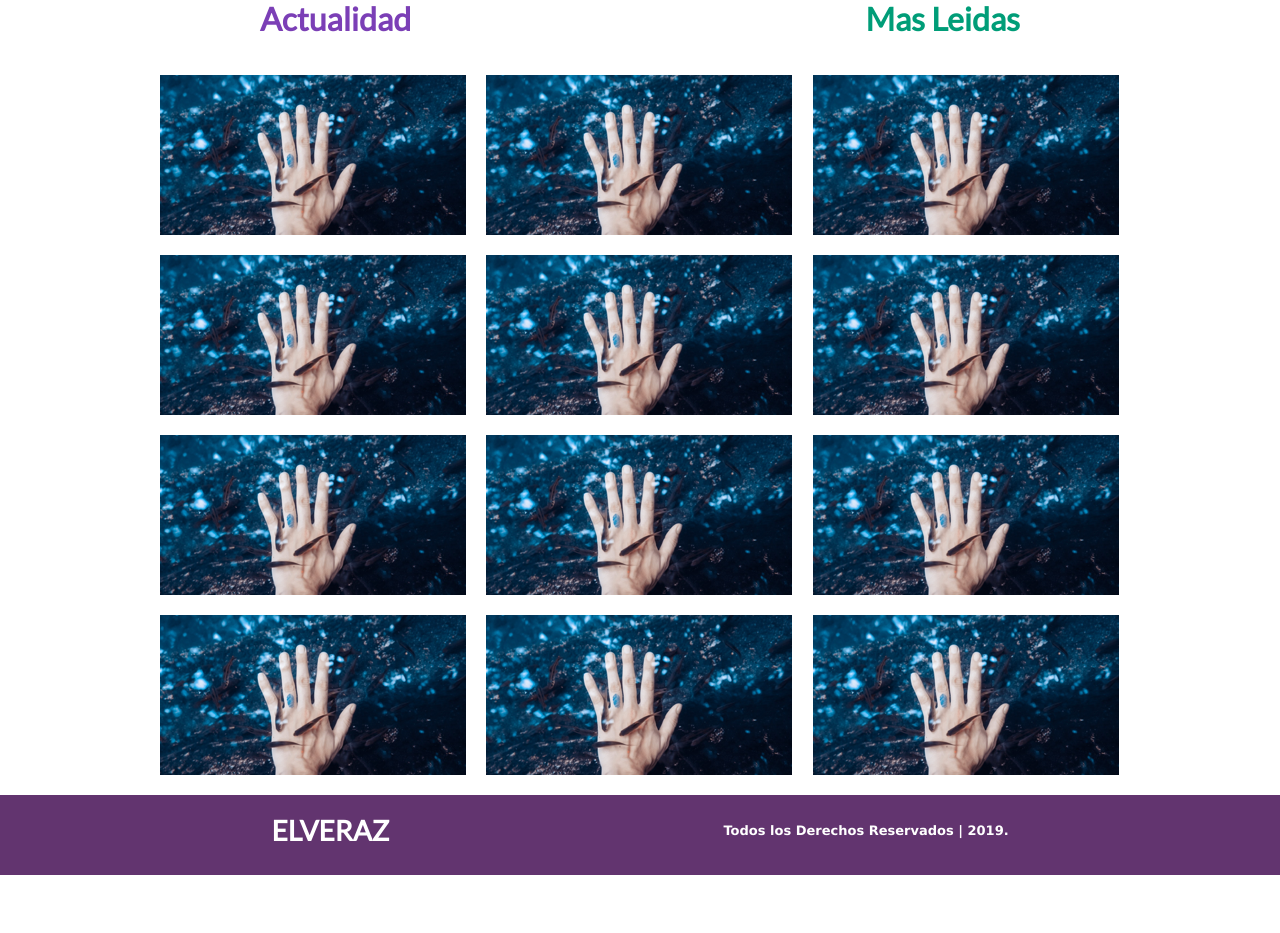
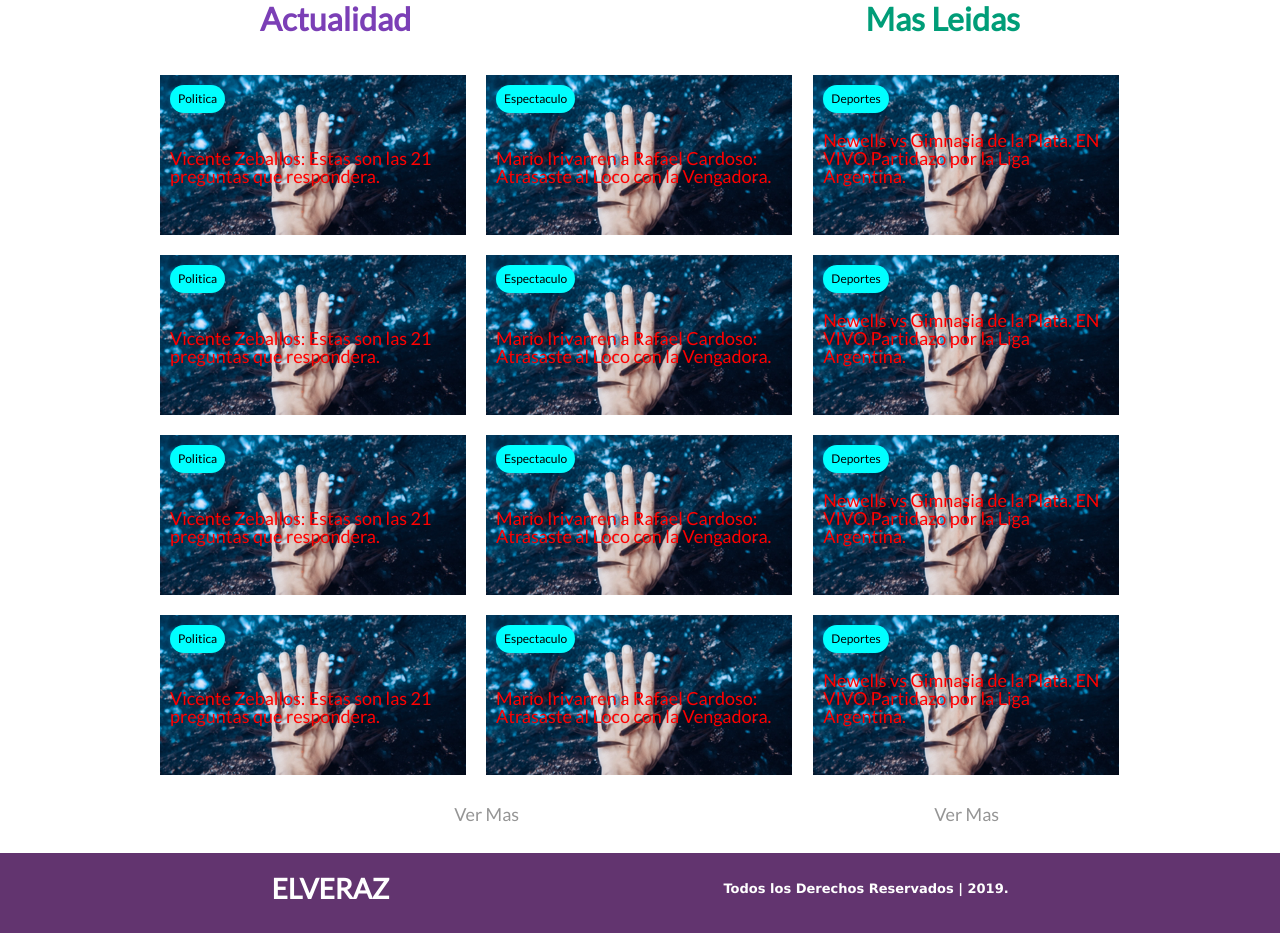
Before and after one commit to mespinozari/elveraz, a plain HTML site: page index.html in a window 1280 px wide. Shown: the part 497-1430 px from the top of the page. Before the commit the page ends 1372 px from the top, so only its background shows below. Drawn offline with Linux system fonts and the light colour scheme.

Commit message:
update css and html

```diff
--- a/assets/styles/main.css
+++ b/assets/styles/main.css
@@ -25,6 +25,10 @@ h6 {
 
 a {
   text-decoration: none;
+}
+
+.article {
+  position: relative;
 }
 
 /*Header*/
@@ -94,6 +98,26 @@ a {
   margin: 20px;
 }
 
+.text1 {
+  position: absolute;
+  margin: 10px;
+  padding: 8px;
+  border-radius: 15px;
+  font-family: lato;
+  font-size: 12px;
+  background-color: aqua;
+  color: black;
+}
+
+.text2 {
+  position: absolute;
+  margin: 10px;
+  font-family: lato;
+  font-size: 18px;
+  color: red;
+  bottom: 0;
+  margin-bottom: 50px;
+}
 
 /*gallery*/
 
@@ -145,6 +169,26 @@ a {
   flex-wrap: wrap;
 }
 
+.section3 article {
+  margin: 0 0 20px;
+}
+
+.accesos  {
+  display: flex;
+  justify-content: center;
+  margin-top: 10px;
+  margin-bottom: 30px;
+  font-family: Lato;
+  font-size: 18px;
+  color: #959595;
+}
+
+.accesos a:hover {
+  background-color: #62346f;
+  color: #000;
+  border-radius: 15px;
+  padding: 5px;
+}
 /*Footer*/
 
 .footer {
--- a/index.html
+++ b/index.html
@@ -40,31 +40,35 @@
       <div class="container">
         <section class="section1">
           <div>
-            <article>
+            <article class="article">
+              <p class="text1">Politica</p>
+              <p class="text2">Salvador del Solar Nuevo Presidente de Consejo de Ministros</p>
               <figure class="figure1">
                 <img src="./assets/image/rectangle1.png">
               </figure>
             </article>
           </div>
           <div>
-            <article>
+            <article class="article">
+              <p class="text1">Politica</p>
+              <p class="text2">Las Protestas cada vez son mayores</p>
               <figure class="figure2">
                 <img src="./assets/image/rectangle2.png">
               </figure>
             </article>
           </div>
           <div>
-            <article>
+            <article class="article">
               <figure class="figure3">
                 <img src="./assets/image/rectangle3.png">
               </figure>
             </article>
-            <article>
+            <article class="article">
               <figure class="figure4">
                 <img src="./assets/image/rectangle3.png">
               </figure>
             </article>
-            <article>
+            <article class="article">
               <figure class="figure3">
                 <img src="./assets/image/rectangle3.png">
               </figure>
@@ -83,70 +87,100 @@
           <div>
             <section class="section2">
               <article class="article">
+                <p class="text1">Politica</p>
+                <p class="text2">Vicente Zeballos: Estas son las 21 preguntas que respondera.</p>
                 <figure>
                   <img src="./assets/image/rectangle4.png">
                 </figure>
               </article>
               <article class="article">
+                <p class="text1">Espectaculo</p>
+                <p class="text2">Mario Irivarren a Rafael Cardoso: Atrasaste al Loco con la Vengadora.</p>
                 <figure>
                   <img src="./assets/image/rectangle4.png">
                 </figure>
               </article>
               <article class="article">
+                <p class="text1">Politica</p>
+                <p class="text2">Vicente Zeballos: Estas son las 21 preguntas que respondera.</p>
                 <figure>
                   <img src="./assets/image/rectangle4.png">
                 </figure>
               </article>
               <article class="article">
+                <p class="text1">Espectaculo</p>
+                <p class="text2">Mario Irivarren a Rafael Cardoso: Atrasaste al Loco con la Vengadora.</p>
                 <figure>
                   <img src="./assets/image/rectangle4.png">
                 </figure>
               </article>
               <article class="article">
+                <p class="text1">Politica</p>
+                <p class="text2">Vicente Zeballos: Estas son las 21 preguntas que respondera.</p>
                 <figure>
                   <img src="./assets/image/rectangle4.png">
                 </figure>
               </article>
               <article class="article">
+                <p class="text1">Espectaculo</p>
+                <p class="text2">Mario Irivarren a Rafael Cardoso: Atrasaste al Loco con la Vengadora.</p>
                 <figure>
                   <img src="./assets/image/rectangle4.png">
                 </figure>
               </article>
               <article class="article">
+                <p class="text1">Politica</p>
+                <p class="text2">Vicente Zeballos: Estas son las 21 preguntas que respondera.</p>
                 <figure>
                   <img src="./assets/image/rectangle4.png">
                 </figure>
               </article>
               <article class="article">
+                <p class="text1">Espectaculo</p>
+                <p class="text2">Mario Irivarren a Rafael Cardoso: Atrasaste al Loco con la Vengadora.</p>
                 <figure>
                   <img src="./assets/image/rectangle4.png">
                 </figure>
               </article>
             </section>
+            <div class="accesos">
+              <a>Ver Mas</a>
+            </div>
           </div>
-          <div class="galery">
+          <div>
             <section class="section3">
-              <article>
+              <article class="article">
+                  <p class="text1">Deportes</p>
+                  <p class="text2">Newells vs Gimnasia de la Plata. EN VIVO.Partidazo por la Liga Argentina.</p>
                 <figure>
                   <img src="./assets/image/rectangle4.png">
                 </figure>
               </article>
-              <article>
+              <article class="article">
+                  <p class="text1">Deportes</p>
+                  <p class="text2">Newells vs Gimnasia de la Plata. EN VIVO.Partidazo por la Liga Argentina.</p>
                 <figure>
                   <img src="./assets/image/rectangle4.png">
                 </figure>
               </article>
-              <article>
+              <article class="article">
+                  <p class="text1">Deportes</p>
+                  <p class="text2">Newells vs Gimnasia de la Plata. EN VIVO.Partidazo por la Liga Argentina.</p>
                 <figure>
                   <img src="./assets/image/rectangle4.png">
                 </figure>
               </article>
-              <article>
+              <article class="article">
+                  <p class="text1">Deportes</p>
+                  <p class="text2">Newells vs Gimnasia de la Plata. EN VIVO.Partidazo por la Liga Argentina.</p>
                 <figure>
                   <img src="./assets/image/rectangle4.png">
                 </figure>
               </article>
             </section>
+            <div class="accesos">
+              <a>Ver Mas</a>
+            </div>
           </div>
         </div>
       </div>
```
